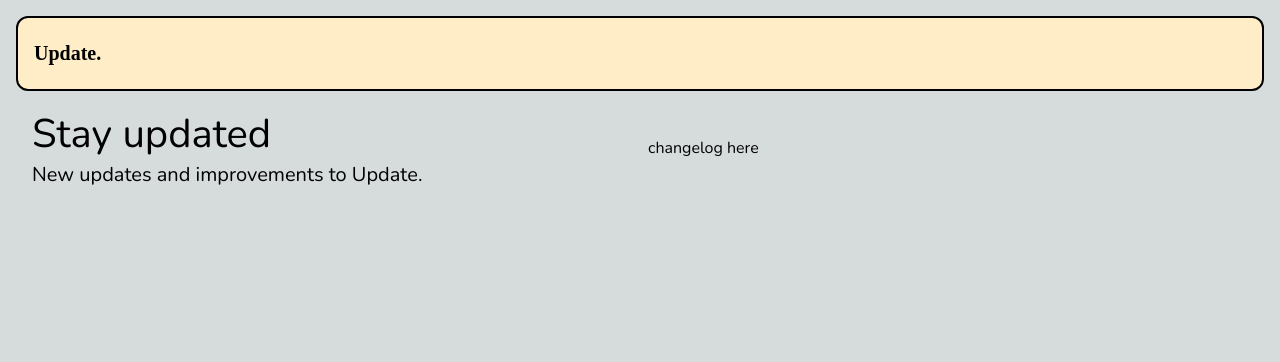
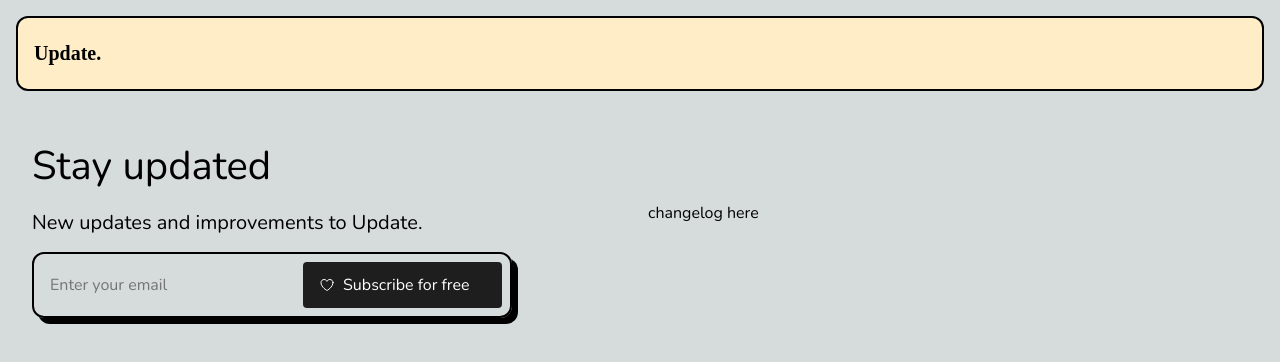
Before and after one commit to piotrszubert/update-changelog-template, a Next.js app: page / in a window 1280 px wide. Shown: the top 362 px of the page. Built offline with nearby package versions, Linux system fonts and the light colour scheme.

Commit message:
added subscribe form

```diff
--- /dev/null
+++ b/components/subscribeForm.tsx
@@ -0,0 +1,23 @@
+import styles from '@/styles/SubscribeForm.module.css'
+
+export default function SubscribeForm() {
+    return(
+        <div className={styles.wrapper}>
+            <h1>
+                Stay updated
+            </h1>
+            <h2>
+                New updates and improvements to Update.
+            </h2>
+            <form className={styles.form}>
+                <input placeholder="Enter your email" className={styles.formInput} type='email'/>
+                <button type="button" className={styles.formButton}>
+                    <svg xmlns="http://www.w3.org/2000/svg" fill="none" viewBox="0 0 24 24" strokeWidth={1.5} stroke="currentColor" className="w-3 h-3">
+                        <path strokeLinecap="round" strokeLinejoin="round" d="M21 8.25c0-2.485-2.099-4.5-4.688-4.5-1.935 0-3.597 1.126-4.312 2.733-.715-1.607-2.377-2.733-4.313-2.733C5.1 3.75 3 5.765 3 8.25c0 7.22 9 12 9 12s9-4.78 9-12z" />
+                    </svg>
+                    Subscribe for free
+                </button>
+            </form>
+        </div>
+    );
+}
--- a/pages/index.tsx
+++ b/pages/index.tsx
@@ -2,6 +2,7 @@ import Head from 'next/head'
 import { Nunito } from 'next/font/google'
 import styles from '@/styles/Home.module.css'
 import Header from '@/components/header'
+import SubscribeForm from '@/components/subscribeForm'
 
 const nunito = Nunito({ subsets: ['latin'] })
 
@@ -17,12 +18,7 @@ export default function Home() {
       <Header/>
       <main className={`${nunito.className} ${styles.main}`}>
         <div>
-          <h1>
-            Stay updated
-          </h1>
-          <h2>
-            New updates and improvements to Update.
-          </h2>
+          <SubscribeForm/>
         </div>
         <div>
           changelog here
--- /dev/null
+++ b/styles/SubscribeForm.module.css
@@ -0,0 +1,52 @@
+.wrapper {
+    position: sticky;
+    top: 0;
+    margin-top: 2rem;
+    max-width: 30rem;
+    display: flex;
+    flex-direction: column;
+    gap: 1rem;
+}
+
+.form {
+    display: flex;
+    gap: .5rem;
+    padding: .5rem;
+    border: var(--border-width) solid;
+    border-radius: var(--border-radius);
+    box-shadow: 6px 6px rgb(0,0,0);
+}
+
+.formInput {
+    all: unset;
+    flex-grow: 2;
+    padding: 0 .5rem;
+}
+
+.formInput:focus {
+    outline: 2px solid;
+    border-radius: 4px;
+
+}
+
+.formButton {
+    all: unset;
+    font-weight: bold;
+    all: unset;
+    display: inline-flex;
+    align-items: center;
+    flex-grow: 1;
+    gap: .5rem;
+    font-size: 1rem;
+    background-color: rgb(30,30,30);
+    color: rgb(255,255,255);
+    padding: .75rem 1rem;
+    cursor: pointer;
+    border-radius: 4px;
+}
+
+
+.formButton:hover {
+    background-color: rgb(var(--card-bg-rgb-5));
+    color: rgb(30,30,30);
+}
--- a/styles/globals.css
+++ b/styles/globals.css
@@ -21,6 +21,9 @@
 
 html,
 body {
+  /* for testing */
+  min-height: 100vh;
+
   max-width: 100vw;
   overflow-x: hidden;
 }
@@ -49,3 +52,11 @@ h2 {
   font-size: 1.25rem;
   display: block;
 }
+
+.w-3 {
+  width: 1rem;
+}
+
+.h-3 {
+  height: 1rem;
+}
```
